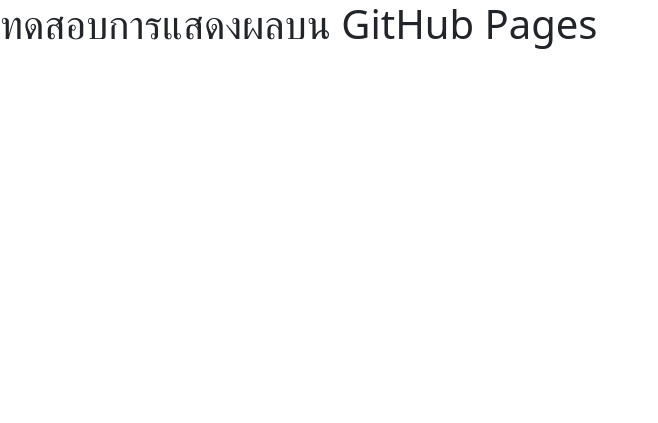
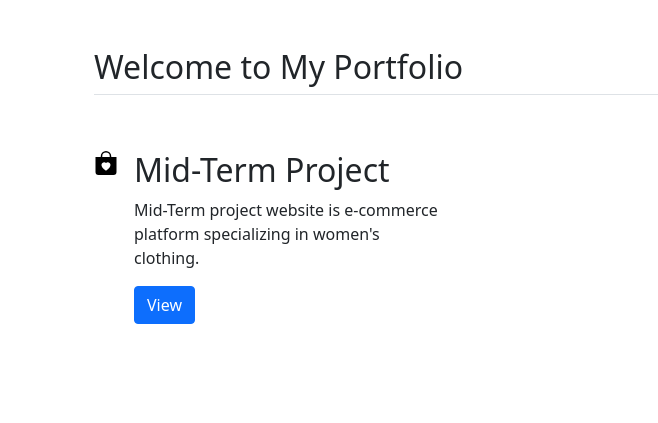
Before and after one commit to pn-n/pn-n.github.io, a plain HTML site: page index.html in a window 1280 px wide. Shown: the whole page, without its empty margins (0-658 px from the left). Drawn offline with nearby package versions, Linux system fonts and the light colour scheme.

Commit message:
initial mid-term project
initial mid-term project

```diff
--- a/index.html
+++ b/index.html
@@ -1,27 +1,34 @@
 <!doctype html>
 <html lang="en">
   <head>
-    <!-- Required meta tags -->
     <meta charset="utf-8">
     <meta name="viewport" content="width=device-width, initial-scale=1">
-
-    <!-- Bootstrap CSS -->
     <link href="https://cdn.jsdelivr.net/npm/bootstrap@5.0.2/dist/css/bootstrap.min.css" rel="stylesheet" integrity="sha384-EVSTQN3/azprG1Anm3QDgpJLIm9Nao0Yz1ztcQTwFspd3yD65VohhpuuCOmLASjC" crossorigin="anonymous">
-
-    <title>Hello, world! I'm Prame</title>
+    <title>My Project</title>
   </head>
   <body>
-    <h1>ทดสอบการแสดงผลบน GitHub Pages</h1>
-
-    <!-- Optional JavaScript; choose one of the two! -->
-
-    <!-- Option 1: Bootstrap Bundle with Popper -->
+    <svg xmlns="http://www.w3.org/2000/svg" class="d-none">
+      <symbol id="bag-heart-fill" viewBox="0 0 16 16">
+          <path d="M11.5 4v-.5a3.5 3.5 0 1 0-7 0V4H1v10a2 2 0 0 0 2 2h10a2 2 0 0 0 2-2V4h-3.5ZM8 1a2.5 2.5 0 0 1 2.5 2.5V4h-5v-.5A2.5 2.5 0 0 1 8 1Zm0 6.993c1.664-1.711 5.825 1.283 0 5.132-5.825-3.85-1.664-6.843 0-5.132Z"/>
+      </symbol>
+    </svg>
+    <div class="container px-4 py-5" id="hanging-icons">
+      <h2 class="pb-2 border-bottom">Welcome to My Portfolio</h2>
+      <div class="row g-4 py-5 row-cols-1 row-cols-lg-3">
+        <div class="col d-flex align-items-start">
+          <div class="icon-square text-body-emphasis bg-body-secondary d-inline-flex align-items-center justify-content-center fs-4 flex-shrink-0 me-3">
+            <svg class="bi" width="1em" height="1em"><use xlink:href="#bag-heart-fill"></use></svg>
+          </div>
+          <div>
+            <h3 class="fs-2 text-body-emphasis">Mid-Term Project</h3>
+            <p>Mid-Term project website is e-commerce platform specializing in women's clothing.</p>
+            <a href="/midtermProject/src/home.html" class="btn btn-primary">
+              View
+            </a>
+          </div>
+        </div>
+      </div>
+    </div>
     <script src="https://cdn.jsdelivr.net/npm/bootstrap@5.0.2/dist/js/bootstrap.bundle.min.js" integrity="sha384-MrcW6ZMFYlzcLA8Nl+NtUVF0sA7MsXsP1UyJoMp4YLEuNSfAP+JcXn/tWtIaxVXM" crossorigin="anonymous"></script>
-
-    <!-- Option 2: Separate Popper and Bootstrap JS -->
-    <!--
-    <script src="https://cdn.jsdelivr.net/npm/@popperjs/core@2.9.2/dist/umd/popper.min.js" integrity="sha384-IQsoLXl5PILFhosVNubq5LC7Qb9DXgDA9i+tQ8Zj3iwWAwPtgFTxbJ8NT4GN1R8p" crossorigin="anonymous"></script>
-    <script src="https://cdn.jsdelivr.net/npm/bootstrap@5.0.2/dist/js/bootstrap.min.js" integrity="sha384-cVKIPhGWiC2Al4u+LWgxfKTRIcfu0JTxR+EQDz/bgldoEyl4H0zUF0QKbrJ0EcQF" crossorigin="anonymous"></script>
-    -->
   </body>
 </html>
```
